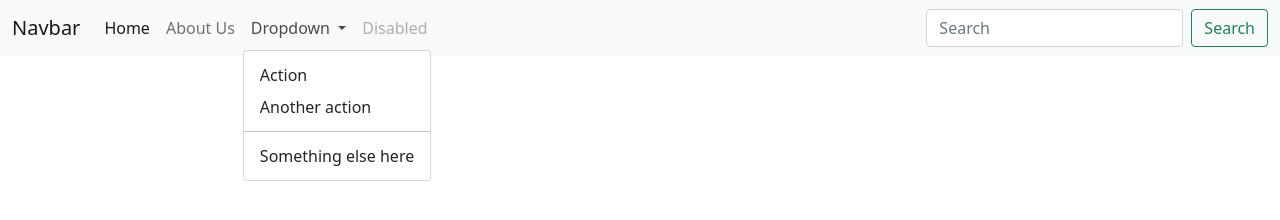
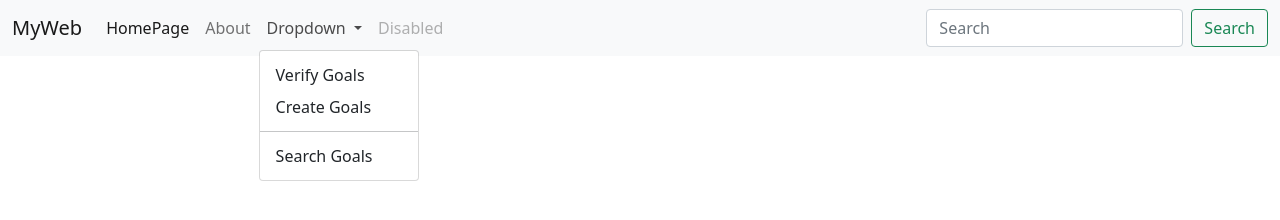
Before and after one commit to SouravMa/MyRepo, a plain HTML site: page betterindex.html in a window 1280 px wide. Both pictures are taken after a click on the button "Dropdown". Drawn offline with nearby package versions, Linux system fonts and the light colour scheme.

Commit message:
better index made even better

```diff
--- a/betterindex.html
+++ b/betterindex.html
@@ -13,27 +13,27 @@
   <body>
     <nav class="navbar navbar-expand-lg navbar-light bg-light">
         <div class="container-fluid">
-          <a class="navbar-brand" href="#">Navbar</a>
+          <a class="navbar-brand" href="#">MyWeb</a>
           <button class="navbar-toggler" type="button" data-bs-toggle="collapse" data-bs-target="#navbarSupportedContent" aria-controls="navbarSupportedContent" aria-expanded="false" aria-label="Toggle navigation">
             <span class="navbar-toggler-icon"></span>
           </button>
           <div class="collapse navbar-collapse" id="navbarSupportedContent">
             <ul class="navbar-nav me-auto mb-2 mb-lg-0">
               <li class="nav-item">
-                <a class="nav-link active" aria-current="page" href="#">Home</a>
+                <a class="nav-link active" aria-current="page" href="#">HomePage</a>
               </li>
               <li class="nav-item">
-                <a class="nav-link" href="#">About Us</a>
+                <a class="nav-link" href="#">About</a>
               </li>
               <li class="nav-item dropdown">
                 <a class="nav-link dropdown-toggle" href="#" id="navbarDropdown" role="button" data-bs-toggle="dropdown" aria-expanded="false">
                   Dropdown
                 </a>
                 <ul class="dropdown-menu" aria-labelledby="navbarDropdown">
-                  <li><a class="dropdown-item" href="#">Action</a></li>
-                  <li><a class="dropdown-item" href="#">Another action</a></li>
+                  <li><a class="dropdown-item" href="#">Verify Goals</a></li>
+                  <li><a class="dropdown-item" href="#">Create Goals</a></li>
                   <li><hr class="dropdown-divider"></li>
-                  <li><a class="dropdown-item" href="#">Something else here</a></li>
+                  <li><a class="dropdown-item" href="#">Search Goals</a></li>
                 </ul>
               </li>
               <li class="nav-item">
```
